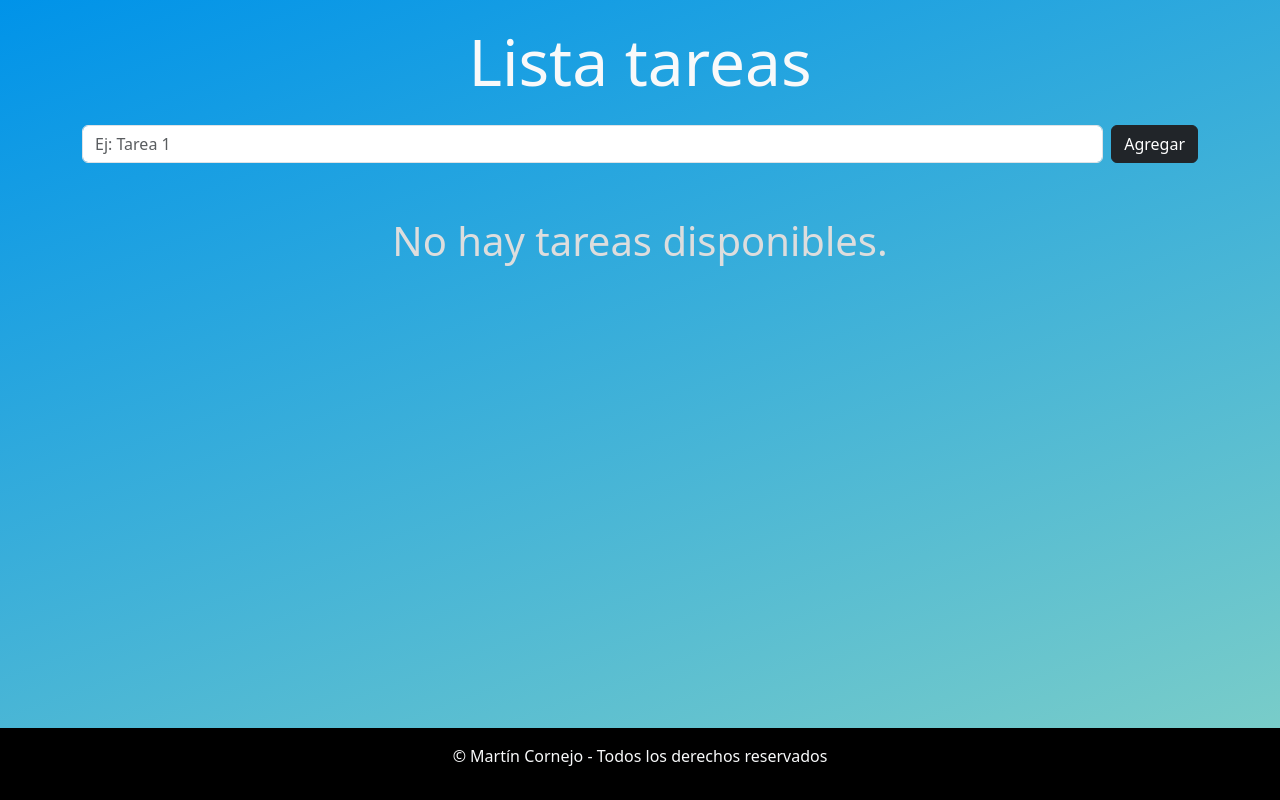
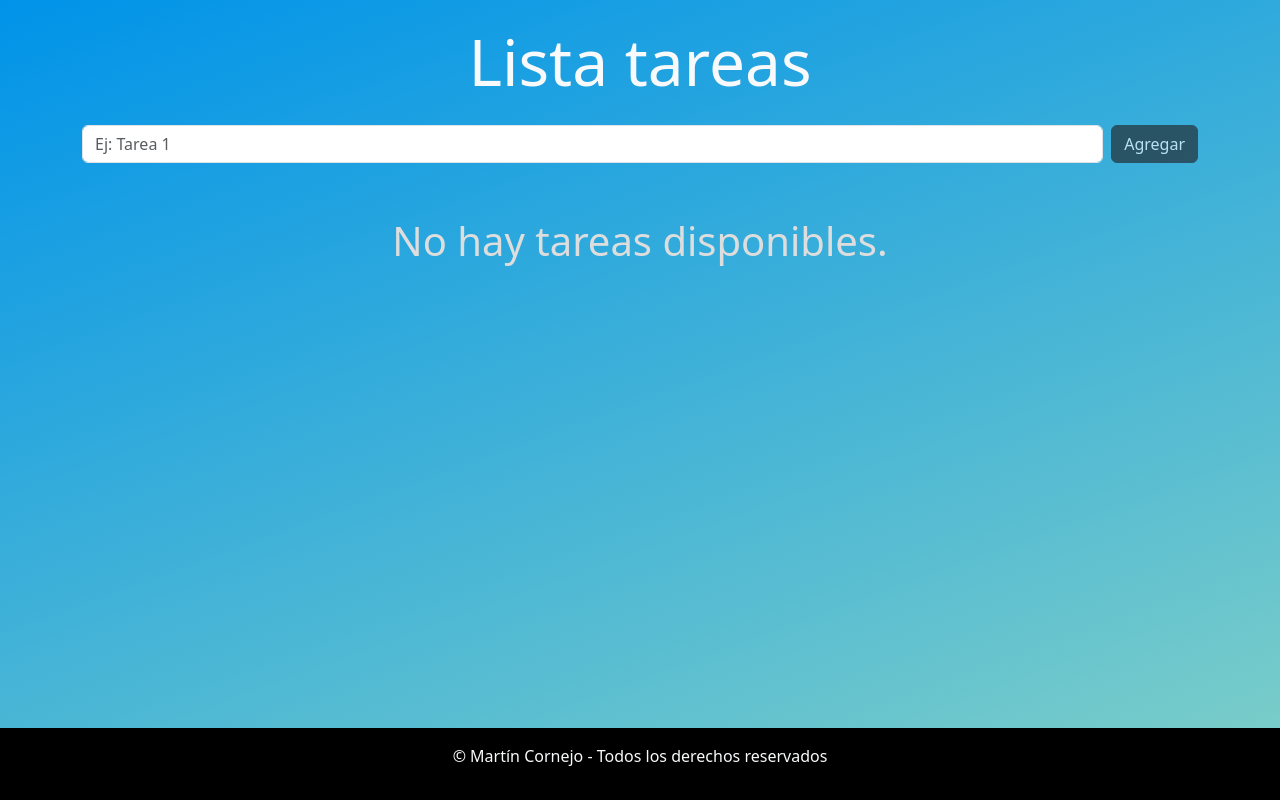
Before and after one commit to MartinCCornejo/listaTareas-backend, a React (Vite) app: page / in a window 1280 px wide. Built offline with nearby package versions, Linux system fonts and the light colour scheme.

Commit message:
Agregamos para que las tareas tengan un minimo de 3 caracteres, de lo contrario, no se pueden agregar

```diff
--- a/src/components/FormularioTarea.jsx
+++ b/src/components/FormularioTarea.jsx
@@ -1,7 +1,7 @@
 import { Button, Form } from "react-bootstrap";
 import ListaTareas from "./ListaTareas";
 import { useState } from "react";
-import Swal from 'sweetalert2'
+import Swal from "sweetalert2";
 
 function FormularioTarea() {
   const [tarea, setTarea] = useState("");
@@ -9,7 +9,6 @@ function FormularioTarea() {
 
   const handleSubmit = (e) => {
     e.preventDefault();
-    // console.log('Desde el evento submit')
 
     // Guardar el state tarea en el arrayTareas
     // spread ...
@@ -39,19 +38,18 @@ function FormularioTarea() {
       confirmButtonColor: "#3085d6",
       cancelButtonColor: "#d33",
       confirmButtonText: "Si, borrar",
-      cancelButtonText: "Cancelar"
+      cancelButtonText: "Cancelar",
     }).then((result) => {
       if (result.isConfirmed) {
         Swal.fire({
           title: "Tarea borrada!",
           text: "La tarea se elimino correctamente.",
-          icon: "success"
+          icon: "success",
         });
+        // Actualizamos el state arrayTareas
         setArrayTareas(nuevoArrayTareas);
       }
     });
-
-    // Actualizamos el state arrayTareas
   };
 
   return (
@@ -64,7 +62,12 @@ function FormularioTarea() {
             onChange={(e) => setTarea(e.target.value)}
             value={tarea}
           />
-          <Button variant="dark" type="submit" className="ms-2">
+          <Button
+            variant="dark"
+            type="submit"
+            className="ms-2"
+            disabled={tarea.length < 3}
+          >
             Agregar
           </Button>{" "}
         </Form.Group>
--- a/src/components/ItemTarea.jsx
+++ b/src/components/ItemTarea.jsx
@@ -5,7 +5,7 @@ const ItemTarea = ({tarea,borrarTareas}) => {
 
     return (
         <ListGroup.Item className="d-flex justify-content-between align-items-center fs-5 fw-medium box-shadow mb-3 text-break">
-            {tarea} <Button variant="danger" onClick={()=> borrarTareas(tarea)} className="ms-2"><i class="bi bi-trash fs-4" ></i></Button>
+            {tarea} <Button variant="danger" onClick={()=> borrarTareas(tarea)} className="ms-2"><i className="bi bi-trash fs-4" ></i></Button>
         </ListGroup.Item>
     );
 };
```
